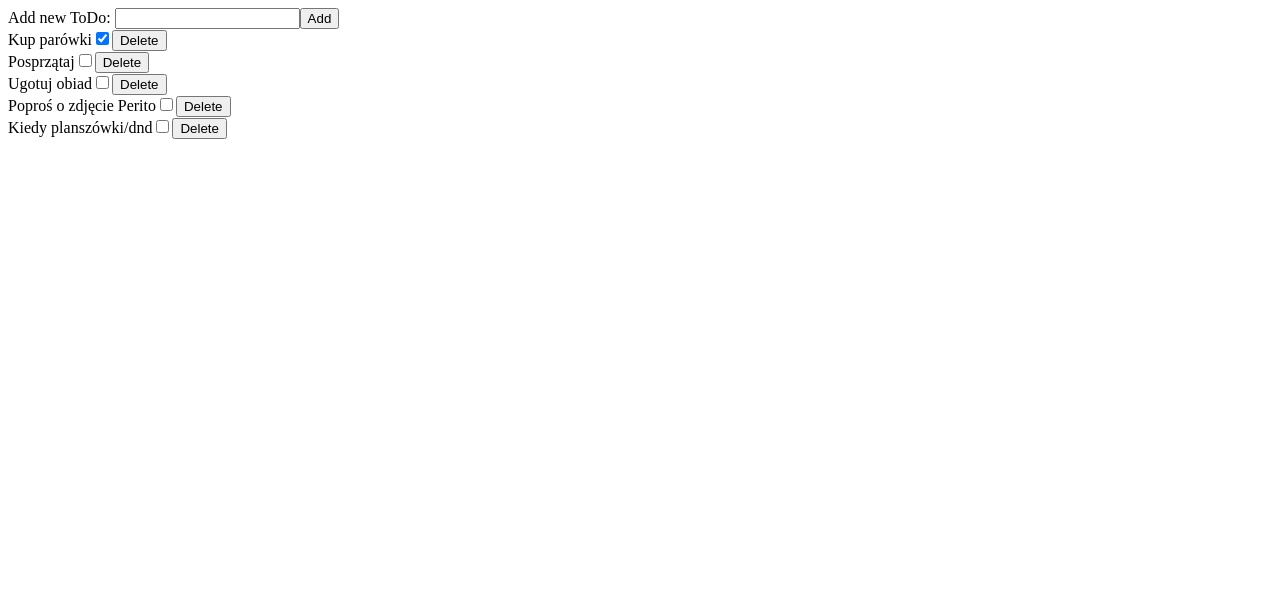
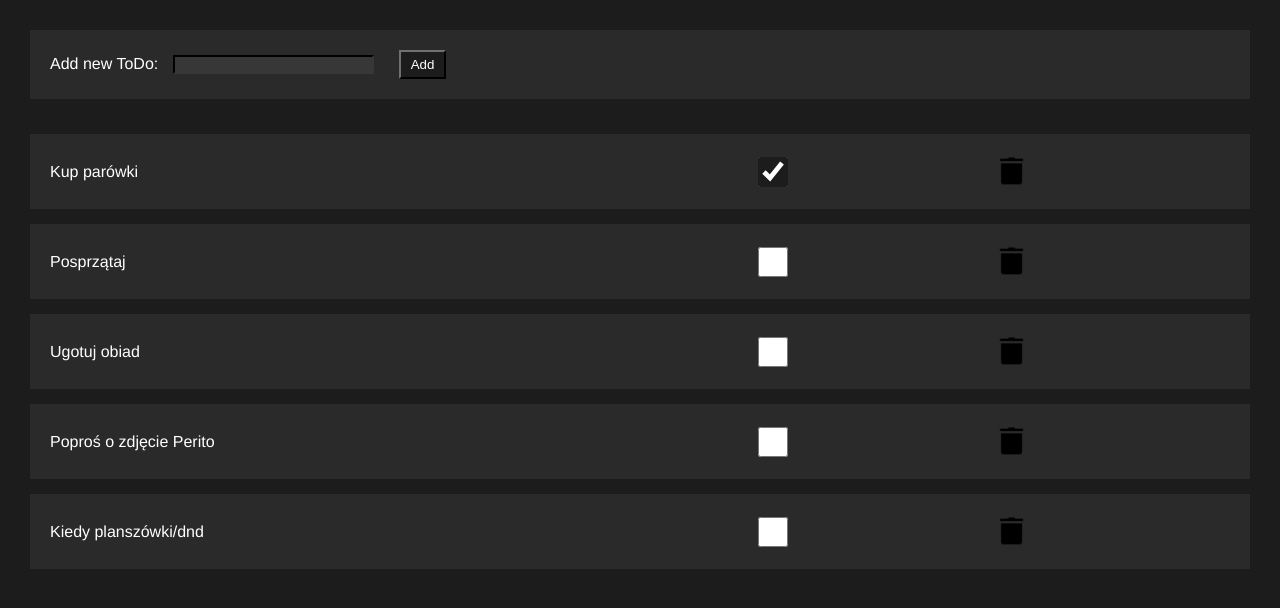
Before and after one commit to Jerzy-Raszka/TODO-Angular, an Angular app: page / in a window 1280 px wide. Shown: the top 608 px of the page. Built offline with nearby package versions, Linux system fonts and the light colour scheme.

Commit message:
feat: added simple scss styling

```diff
--- a/src/app/app.component.html
+++ b/src/app/app.component.html
@@ -1,2 +1,2 @@
-<app-list></app-list>
+<app-list class="flex-container"></app-list>
 <router-outlet></router-outlet>
--- a/src/app/todo/todo-item/todo-item.component.html
+++ b/src/app/todo/todo-item/todo-item.component.html
@@ -8,7 +8,8 @@
   <input
     (click)="changeStatus()"
     [checked]="todoItem.completed"
+    class="checkboxes"
     type="checkbox"
   />
-  <button (click)="deleteTodo()" type="button">Delete</button>
+  <button (click)="deleteTodo()" class="deleteTodo" type="button"></button>
 </div>
--- a/src/app/todo/todo-item/todo-item.component.ts
+++ b/src/app/todo/todo-item/todo-item.component.ts
@@ -3,7 +3,6 @@ import { Todo } from '../../../shared/models/todo.model';
 
 @Component({
   selector: 'app-todo-item',
-  imports: [],
   templateUrl: './todo-item.component.html',
 })
 export class TodoItemComponent {
--- a/src/styles.scss
+++ b/src/styles.scss
@@ -1 +1,72 @@
-/* You can add global styles to this file, and also import other style files */
+$font-stack: Helvetica, sans-serif;
+$primary-color: #1c1c1c;
+$secondary-color: #2a2a2a;
+$hover-color: #373737;
+$font-color: #ffffff;
+
+* {
+  margin: 0;
+  box-sizing: border-box;
+}
+
+body {
+  font-family: $font-stack;
+  background-color: $primary-color;
+  color: $font-color;
+}
+
+.flex-container {
+  display: flex;
+  gap: 15px;
+  flex-direction: column;
+  margin: 30px;
+  width: auto;
+}
+
+app-todo {
+  margin-bottom: 20px;
+  padding: 20px;
+  background-color: $secondary-color;
+}
+
+app-todo-item {
+  background-color: $secondary-color;
+  padding: 20px;
+}
+
+.checkboxes {
+  width: 30px;
+  height: 30px;
+  accent-color: $primary-color;
+}
+
+.deleteTodo {
+  background-image: url("shared/assets/icontrash.png");
+  background-color: $secondary-color;
+  background-size: cover;
+  border: none;
+  width: 35px;
+  height: 35px;
+}
+
+app-todo-item div {
+  display: grid;
+  grid-template-columns: 3fr 1fr 1fr;
+  align-items: center;
+}
+
+app-todo input {
+  background-color: $hover-color;
+  border-color: $hover-color;
+  color: white;
+  padding: 0 10px;
+  margin: 0 10px;
+}
+
+app-todo button {
+  background-color: $primary-color;
+  border-color: $primary-color;
+  color: $font-color;
+  margin: 0 15px;
+  padding: 5px 10px;
+}
```
Also changed, not shown: src/shared/assets/icontrash.png (added).
